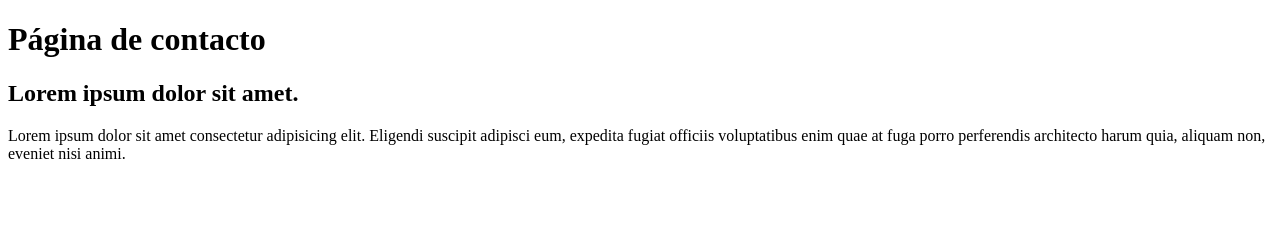
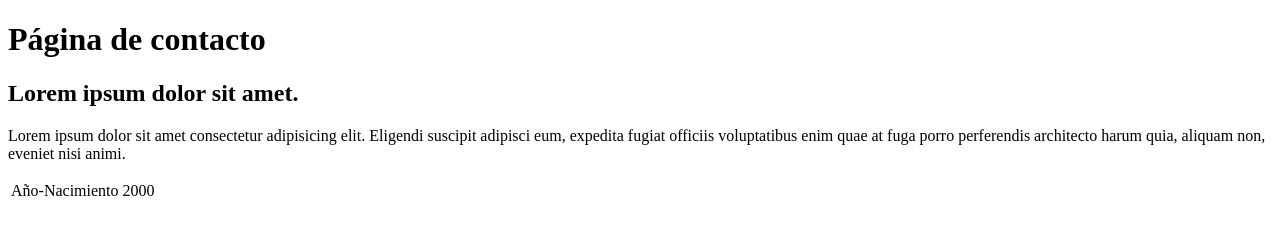
Before and after one commit to hbaravalle/sesion08, a plain HTML site: page contacto.html in a window 1280 px wide. Drawn offline with Linux system fonts and the light colour scheme.

Commit message:
version-tabla

```diff
--- a/contacto.html
+++ b/contacto.html
@@ -13,5 +13,11 @@
       adipisci eum, expedita fugiat officiis voluptatibus enim quae at fuga
       porro perferendis architecto harum quia, aliquam non, eveniet nisi animi.
     </p>
+    <table>
+      <tr>
+        <td>Año-Nacimiento</td>
+        <td>2000</td>
+      </tr>
+    </table>
   </body>
 </html>
```
